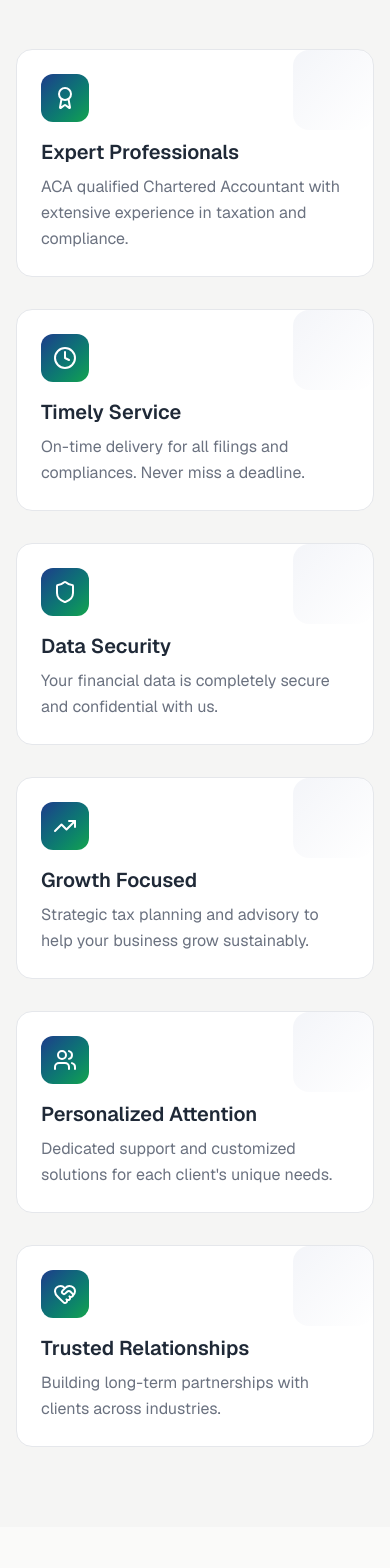
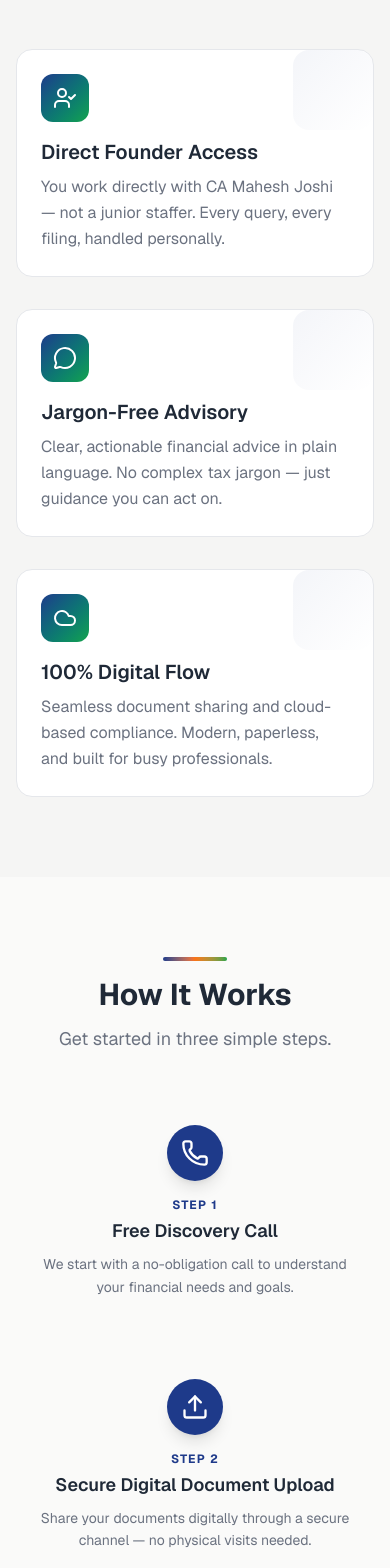
Before and after one commit to vikasjoshis001/CA-Mahesh-Joshi, a Next.js app: page / in a window 390 px wide. Shown: the part 4280-5848 px from the top of the page. Built offline with nearby package versions, Linux system fonts and the light colour scheme; no server answers.

Commit message:
Revamp "Why Choose Us" and "How It Works" sections with updated content and icons for improved clarity and user engagement

```diff
--- a/components/home/WhyChooseUs.tsx
+++ b/components/home/WhyChooseUs.tsx
@@ -1,76 +1,82 @@
 "use client";
 
-import { Award, Clock, Shield, TrendingUp, Users, HeartHandshake } from "lucide-react";
+import { UserCheck, MessageCircle, Cloud, Phone, Upload, CheckCircle } from "lucide-react";
 import { Container, SectionHeading } from "@/components/ui";
 import { FadeIn, StaggerContainer, StaggerItem } from "@/components/animations";
 
 const reasons = [
   {
-    icon: Award,
-    title: "Expert Professionals",
-    description: "ACA qualified Chartered Accountant with extensive experience in taxation and compliance.",
+    icon: UserCheck,
+    title: "Direct Founder Access",
+    description:
+      "You work directly with CA Mahesh Joshi — not a junior staffer. Every query, every filing, handled personally.",
   },
   {
-    icon: Clock,
-    title: "Timely Service",
-    description: "On-time delivery for all filings and compliances. Never miss a deadline.",
+    icon: MessageCircle,
+    title: "Jargon-Free Advisory",
+    description:
+      "Clear, actionable financial advice in plain language. No complex tax jargon — just guidance you can act on.",
   },
   {
-    icon: Shield,
-    title: "Data Security",
-    description: "Your financial data is completely secure and confidential with us.",
+    icon: Cloud,
+    title: "100% Digital Flow",
+    description:
+      "Seamless document sharing and cloud-based compliance. Modern, paperless, and built for busy professionals.",
+  },
+];
+
+const steps = [
+  {
+    icon: Phone,
+    step: "Step 1",
+    title: "Free Discovery Call",
+    description: "We start with a no-obligation call to understand your financial needs and goals.",
   },
   {
-    icon: TrendingUp,
-    title: "Growth Focused",
-    description: "Strategic tax planning and advisory to help your business grow sustainably.",
+    icon: Upload,
+    step: "Step 2",
+    title: "Secure Digital Document Upload",
+    description: "Share your documents digitally through a secure channel — no physical visits needed.",
   },
   {
-    icon: Users,
-    title: "Personalized Attention",
-    description: "Dedicated support and customized solutions for each client's unique needs.",
-  },
-  {
-    icon: HeartHandshake,
-    title: "Trusted Relationships",
-    description: "Building long-term partnerships with clients across industries.",
+    icon: CheckCircle,
+    step: "Step 3",
+    title: "Timely Filing & Proactive Advisory",
+    description: "We handle all filings on time and keep you ahead with proactive tax planning advice.",
   },
 ];
 
 export function WhyChooseUs() {
   return (
+    <>
+      {/* Why Choose Us */}
       <section className="py-20 bg-muted">
         <Container>
           <FadeIn>
             <SectionHeading
               title="Why Choose Us"
-            subtitle="Your success is our priority. Here's what makes us different."
+              subtitle="Client-first CA services designed around your convenience."
               accent
             />
           </FadeIn>
 
-        <StaggerContainer className="grid grid-cols-1 md:grid-cols-2 lg:grid-cols-3 gap-8" staggerDelay={0.1}>
+          <StaggerContainer className="grid grid-cols-1 md:grid-cols-3 gap-8" staggerDelay={0.1}>
             {reasons.map((reason, index) => {
               const Icon = reason.icon;
               return (
                 <StaggerItem key={index}>
-                <div className="group relative bg-card border border-border rounded-xl p-6 hover:shadow-lg transition-all duration-300 hover:-translate-y-1">
-                  {/* Icon */}
+                  <div className="group relative bg-card border border-border rounded-xl p-6 hover:shadow-lg transition-all duration-300 hover:-translate-y-1 h-full">
                     <div className="mb-4">
                       <div className="w-12 h-12 bg-gradient-to-br from-primary to-accent rounded-lg flex items-center justify-center group-hover:scale-110 transition-transform">
                         <Icon className="h-6 w-6 text-white" />
                       </div>
                     </div>
-
-                  {/* Content */}
                     <h3 className="text-xl font-semibold text-card-foreground mb-2">
                       {reason.title}
                     </h3>
                     <p className="text-muted-foreground leading-relaxed">
                       {reason.description}
                     </p>
-
-                  {/* Decorative corner */}
                     <div className="absolute top-0 right-0 w-20 h-20 bg-gradient-to-br from-primary/5 to-transparent rounded-xl" />
                   </div>
                 </StaggerItem>
@@ -79,5 +85,48 @@ export function WhyChooseUs() {
           </StaggerContainer>
         </Container>
       </section>
+
+      {/* How It Works */}
+      <section className="py-20 bg-background">
+        <Container>
+          <FadeIn>
+            <SectionHeading
+              title="How It Works"
+              subtitle="Get started in three simple steps."
+              accent
+            />
+          </FadeIn>
+
+          <StaggerContainer className="grid grid-cols-1 md:grid-cols-3 gap-8" staggerDelay={0.15}>
+            {steps.map((step, index) => {
+              const Icon = step.icon;
+              return (
+                <StaggerItem key={index}>
+                  <div className="relative flex flex-col items-center text-center p-6">
+                    {/* Step number */}
+                    <div className="w-14 h-14 rounded-full bg-primary flex items-center justify-center mb-4 shadow-lg">
+                      <Icon className="h-7 w-7 text-white" />
+                    </div>
+                    <span className="text-xs font-bold text-primary uppercase tracking-widest mb-1">
+                      {step.step}
+                    </span>
+                    <h3 className="text-lg font-semibold text-foreground mb-2">
+                      {step.title}
+                    </h3>
+                    <p className="text-muted-foreground text-sm leading-relaxed">
+                      {step.description}
+                    </p>
+                    {/* Connector line — hidden on last item */}
+                    {index < steps.length - 1 && (
+                      <div className="hidden md:block absolute top-7 left-[calc(50%+3.5rem)] w-[calc(100%-7rem)] h-0.5 bg-border" />
+                    )}
+                  </div>
+                </StaggerItem>
+              );
+            })}
+          </StaggerContainer>
+        </Container>
+      </section>
+    </>
   );
 }
```
Lines whose indentation alone changed are shown as unchanged.
